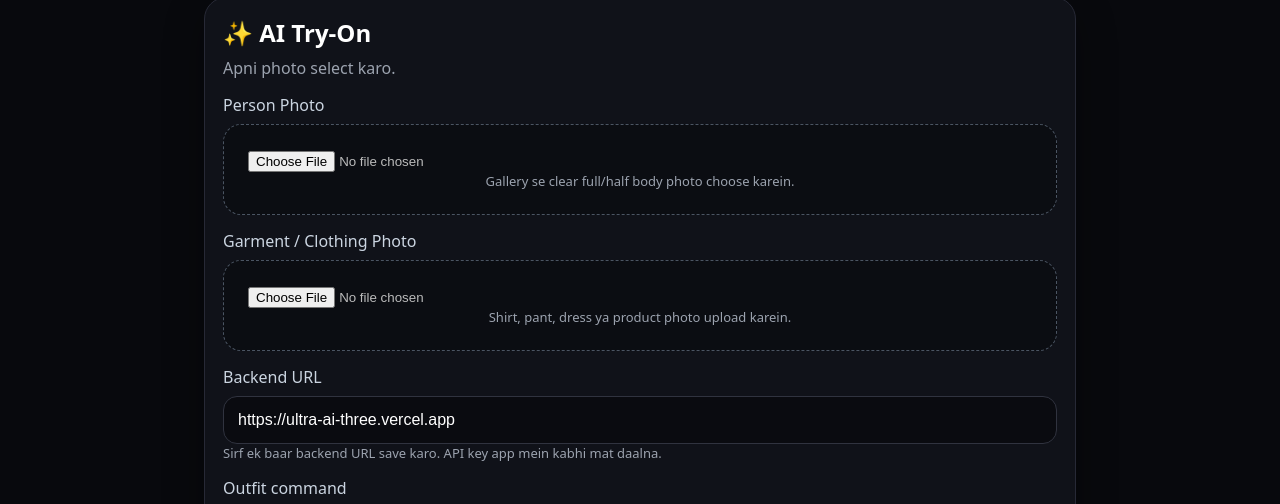
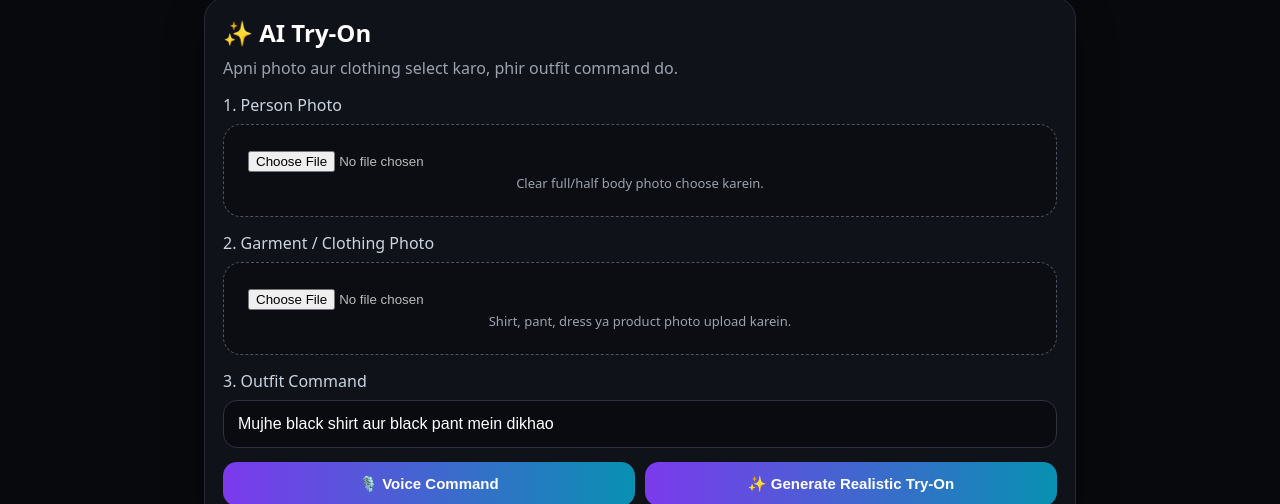
Before and after one commit to Amitbhatiwar/Ultra-ai-, a website: page app/src/main/assets/index.html in a window 1280 px wide. Shown: the part 295-799 px from the top of the page. Drawn offline with Linux system fonts and the light colour scheme.

Commit message:
Polish try-on flow and hide backend URL

```diff
--- a/app/src/main/assets/index.html
+++ b/app/src/main/assets/index.html
@@ -13,7 +13,7 @@ main{max-width:900px;margin:auto;padding:18px 14px 80px}.hero{padding:18px 4px 8
 .panel{display:none;background:#101219;border:1px solid #272936;border-radius:22px;padding:18px;box-shadow:0 12px 40px #0005}.panel.active{display:block}
 h2{margin:0 0 8px}label{display:block;margin:15px 0 8px;color:#cbd5e1}.upload{border:1px dashed #4b5563;border-radius:18px;padding:24px;text-align:center;background:#0b0d12}
 input[type=file]{width:100%;color:#bbb}input[type=text],input[type=number],select{width:100%;padding:14px;border-radius:14px;border:1px solid #30333f;background:#0a0b10;color:#fff;font-size:16px}
-button{border:0;border-radius:14px;padding:13px 17px;background:linear-gradient(90deg,#7c3aed,#0891b2);color:#fff;font-weight:700;font-size:15px;cursor:pointer}.secondary{background:#20232d}.grid{display:grid;grid-template-columns:repeat(auto-fit,minmax(150px,1fr));gap:12px}.card{background:#0b0d12;border:1px solid #292c38;border-radius:18px;padding:15px}.price{font-size:22px;font-weight:800}.badge{display:inline-block;padding:5px 9px;border-radius:999px;background:#172033;color:#67e8f9;font-size:12px}.preview{width:100%;max-height:420px;object-fit:contain;border-radius:16px;background:#050608;margin-top:14px;display:none}.result{margin-top:15px;padding:15px;border-radius:16px;background:#0b0d12;border:1px solid #292c38}.look{min-height:160px}.plan{display:flex;flex-direction:column;gap:10px}.small{font-size:13px;color:#9ca3af}.toast{position:fixed;left:14px;right:14px;bottom:18px;background:#171922;border:1px solid #343744;padding:13px 15px;border-radius:14px;display:none;z-index:20}
+button{border:0;border-radius:14px;padding:13px 17px;background:linear-gradient(90deg,#7c3aed,#0891b2);color:#fff;font-weight:700;font-size:15px;cursor:pointer}.secondary{background:#20232d}.grid{display:grid;grid-template-columns:repeat(auto-fit,minmax(150px,1fr));gap:12px}.card{background:#0b0d12;border:1px solid #292c38;border-radius:18px;padding:15px}.price{font-size:22px;font-weight:800}.badge{display:inline-block;padding:5px 9px;border-radius:999px;background:#172033;color:#67e8f9;font-size:12px}.preview{width:100%;max-height:520px;object-fit:contain;border-radius:18px;background:#050608;margin-top:14px;display:none;border:1px solid #303443}.uploadPreview{width:100%;max-height:360px;object-fit:contain;border-radius:16px;background:#050608;margin:12px 0 0;display:none;border:1px solid #303443}.upload.hasImage{padding:14px}.upload input[type=file]{margin-bottom:2px}.fileName{display:none}.result{margin-top:15px;padding:15px;border-radius:16px;background:#0b0d12;border:1px solid #292c38}.look{min-height:160px}.plan{display:flex;flex-direction:column;gap:10px}.small{font-size:13px;color:#9ca3af}.toast{position:fixed;left:14px;right:14px;bottom:18px;background:#171922;border:1px solid #343744;padding:13px 15px;border-radius:14px;display:none;z-index:20}
 a{color:#67e8f9;text-decoration:none}.row{display:flex;gap:10px;flex-wrap:wrap}.row>*{flex:1;min-width:130px}
 </style>
 </head>
@@ -46,15 +46,29 @@ a{color:#67e8f9;text-decoration:none}.row{display:flex;gap:10px;flex-wrap:wrap}.
 </div>
 
 <section class="panel active" id="try">
-<h2>✨ AI Try-On</h2><div class="muted">Apni photo select karo.</div>
-<label>Person Photo</label><div class="upload"><input id="photo" type="file" accept="image/*"><div class="small">Gallery se clear full/half body photo choose karein.</div></div>
-<img id="preview" class="preview">
-<label>Garment / Clothing Photo</label><div class="upload"><input id="garment" type="file" accept="image/*"><div class="small">Shirt, pant, dress ya product photo upload karein.</div></div>
-<img id="garmentPreview" class="preview">
-<label>Backend URL</label><input id="backendUrl" type="text" placeholder="https://your-project.vercel.app" value="https://ultra-ai-three.vercel.app">
-<div class="small">Sirf ek baar backend URL save karo. API key app mein kabhi mat daalna.</div>
-<label>Outfit command</label><input id="command" type="text" value="Mujhe black shirt aur black pant mein dikhao">
-<div class="row" style="margin-top:12px"><button id="voice">🎙️ Voice</button><button id="tryBtn">Generate Realistic Try-On</button></div>
+<h2>✨ AI Try-On</h2><div class="muted">Apni photo aur clothing select karo, phir outfit command do.</div>
+
+<label>1. Person Photo</label>
+<div class="upload" id="personUpload">
+  <input id="photo" type="file" accept="image/*">
+  <div class="small">Clear full/half body photo choose karein.</div>
+  <img id="preview" class="uploadPreview" alt="Your photo preview">
+</div>
+
+<label>2. Garment / Clothing Photo</label>
+<div class="upload" id="garmentUpload">
+  <input id="garment" type="file" accept="image/*">
+  <div class="small">Shirt, pant, dress ya product photo upload karein.</div>
+  <img id="garmentPreview" class="uploadPreview" alt="Clothing preview">
+</div>
+
+<label>3. Outfit Command</label>
+<input id="command" type="text" value="Mujhe black shirt aur black pant mein dikhao" placeholder="Jaise: Mujhe black shirt aur blue jeans mein dikhao">
+
+<div class="row" style="margin-top:14px">
+  <button id="voice">🎙️ Voice Command</button>
+  <button id="tryBtn">✨ Generate Realistic Try-On</button>
+</div>
 <div id="tryResult" class="result" style="display:none"></div>
 </section>
 
@@ -101,8 +115,8 @@ $('backendUrl').onchange=()=>localStorage.setItem('tryon_backend_url',$('backend
 
 function toast(m){const t=$('toast');t.textContent=m;t.style.display='block';setTimeout(()=>t.style.display='none',2600)}
 document.querySelectorAll('.tab').forEach(b=>b.onclick=()=>{document.querySelectorAll('.tab').forEach(x=>x.classList.remove('active'));document.querySelectorAll('.panel').forEach(x=>x.classList.remove('active'));b.classList.add('active');$(b.dataset.tab).classList.add('active')});
-$('photo').onchange=e=>{const f=e.target.files[0];if(!f)return;const u=URL.createObjectURL(f);$('preview').src=u;$('preview').style.display='block'};
-$('garment').onchange=e=>{const f=e.target.files[0];if(!f)return;const u=URL.createObjectURL(f);$('garmentPreview').src=u;$('garmentPreview').style.display='block'};
+$('photo').onchange=e=>{const f=e.target.files[0];if(!f)return;const u=URL.createObjectURL(f);$('preview').src=u;$('preview').style.display='block';$('personUpload').classList.add('hasImage')};
+$('garment').onchange=e=>{const f=e.target.files[0];if(!f)return;const u=URL.createObjectURL(f);$('garmentPreview').src=u;$('garmentPreview').style.display='block';$('garmentUpload').classList.add('hasImage')};
 $('tryBtn').onclick=async()=>{
  const p=$('photo').files[0], g=$('garment').files[0];
  if(!p){toast('Pehle apni photo select karo');return}
@@ -111,10 +125,7 @@ $('tryBtn').onclick=async()=>{
  r.innerHTML='<b>🤖 AI Try-On processing…</b><br><span class="small">Garment + person image AI engine ko bheji ja rahi hai.</span>';
  const fd=new FormData(); fd.append('person_image',p); fd.append('garment_image',g);
  try{
-   const base=($('backendUrl').value.trim().replace(/\\/$/,''));
-if(!base){toast('Backend URL pehle enter karo');return}
-localStorage.setItem('tryon_backend_url',base);
-const res=await fetch(base+'/api/tryon',{method:'POST',body:fd});
+   const res=await fetch(BACKEND_URL+'/api/tryon',{method:'POST',body:fd});
    if(!res.ok){let e={};try{e=await res.json()}catch(_){}
      throw new Error(e.code?e.code+': '+(e.error||'Try-on failed'):(e.error||'Try-on failed'));
    }
```
